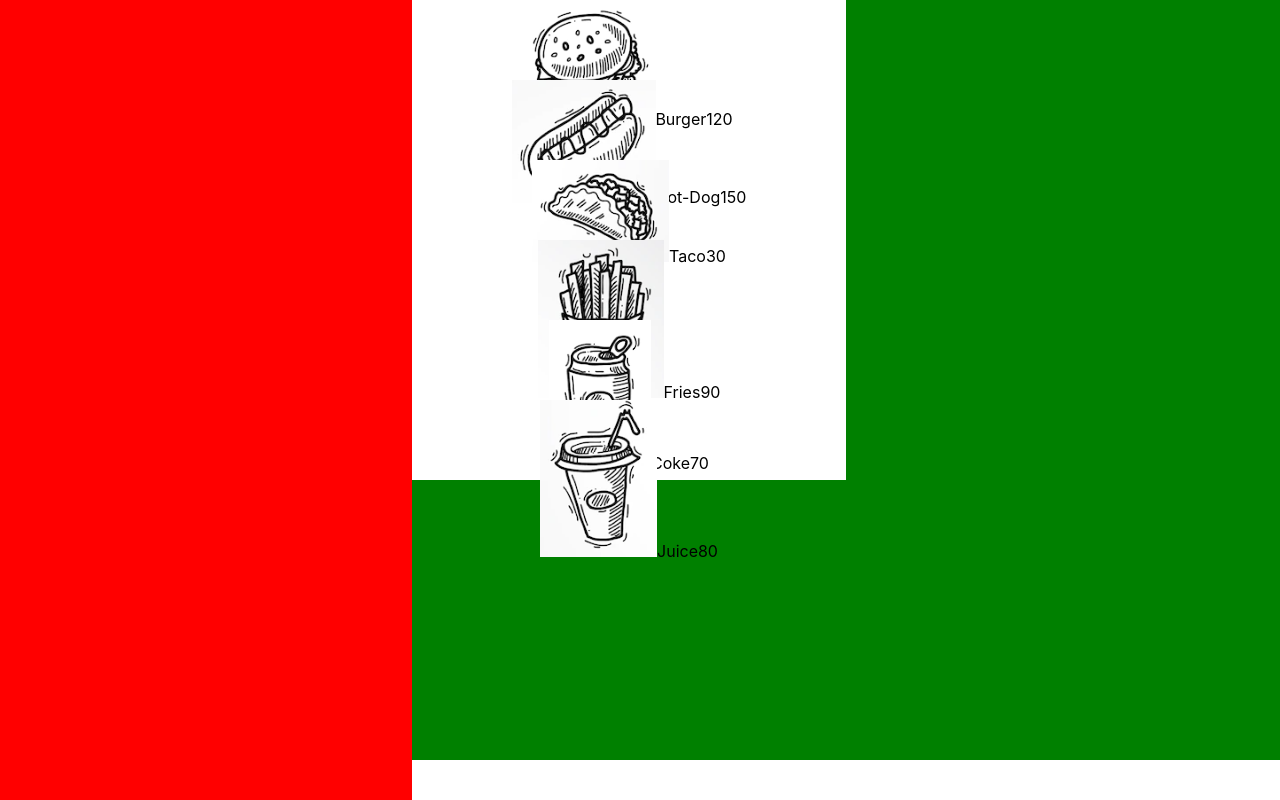
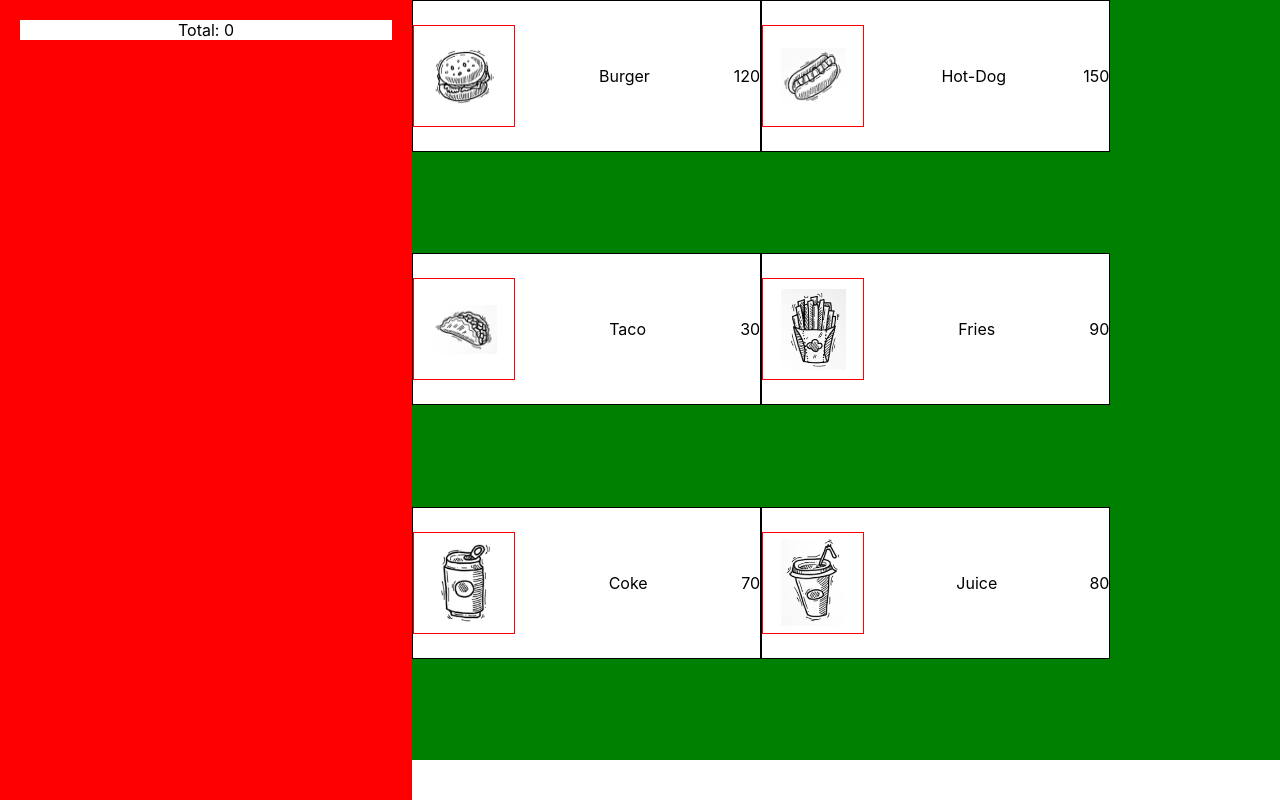
Before and after one commit to aibeksaaliev/test_7, a React (Create React App) app: page / in a window 1280 px wide. Built offline with nearby package versions, Linux system fonts and the light colour scheme.

Commit message:
created OrderCost component and added functional for counting order cost in App

```diff
--- a/src/components/MenuPosition/MenuPosition.css
+++ b/src/components/MenuPosition/MenuPosition.css
@@ -1,5 +1,22 @@
 .menu_position_box {
-    width: 50%;
-    height: 80px;
+    width: 40%;
+    height: 150px;
     background: #fff;
+    border: 1px solid #000;
+    display: flex;
+    align-items: center;
+    justify-content: space-between;
 }
+
+.position_img {
+    width: 100px;
+    height: 100px;
+    border: 1px solid red;
+    display: flex;
+}
+
+.position_img img {
+    width: 65px;
+    display: block;
+    margin: auto;
+}
--- a/src/components/MenuPosition/MenuPosition.tsx
+++ b/src/components/MenuPosition/MenuPosition.tsx
@@ -10,7 +10,9 @@ interface MenuPositionProps {
 const MenuPosition: React.FC<MenuPositionProps> = (props) => {
   return (
     <div className="menu_position_box" onClick={props.onclick}>
-      <img src={props.position.image} alt=""/>
+      <div className="position_img">
+        <img src={props.position.image} alt=""/>
+      </div>
       <span>{props.position.name}</span>
       <span>{props.position.price}</span>
     </div>
--- a/src/components/MenuWindow/MenuWindow.css
+++ b/src/components/MenuWindow/MenuWindow.css
@@ -2,4 +2,6 @@
     width: 70%;
     height: 95vh;
     background: green;
+    display: flex;
+    flex-wrap: wrap;
 }
--- a/src/components/OrderBox/OrderBox.tsx
+++ b/src/components/OrderBox/OrderBox.tsx
@@ -2,10 +2,12 @@ import React from 'react';
 import './OrderBox.css';
 import OrderDetails from "../OrderDetails/OrderDetails";
 import {OrderType} from "../../types";
+import OrderCost from "../OrderCost/OrderCost";
 
 interface OrderBoxProps {
   orderList: OrderType[];
   removeOrder: (name: string) => void;
+  totalCost: number;
 }
 
 const OrderBox: React.FC<OrderBoxProps> = (props) => {
@@ -22,6 +24,7 @@ const OrderBox: React.FC<OrderBoxProps> = (props) => {
           )
         }
       })}
+      <OrderCost totalCost={props.totalCost}/>
     </div>
   );
 };
--- /dev/null
+++ b/src/components/OrderCost/OrderCost.css
@@ -0,0 +1,3 @@
+.order_cost_box {
+    background: #fff;
+}
--- /dev/null
+++ b/src/components/OrderCost/OrderCost.tsx
@@ -0,0 +1,16 @@
+import React from 'react';
+import './OrderCost.css';
+
+interface OrderCostProps {
+  totalCost: number;
+}
+
+const OrderCost: React.FC<OrderCostProps> = (props) => {
+  return (
+    <div className="order_cost_box">
+      <span>Total: {props.totalCost}</span>
+    </div>
+  );
+};
+
+export default OrderCost;
--- a/src/container/App/App.tsx
+++ b/src/container/App/App.tsx
@@ -48,13 +48,21 @@ function App() {
     }));
   };
 
+  const getOrderCost = MENU.reduce((acc, position) => {
+    order.forEach(orderPosition => {
+      if (position.name === orderPosition.name) {
+        return acc += (position.price * orderPosition.amount);
+      }
+    });
+    return acc;
+  }, 0);
 
 
 
 
   return (
     <div className="App">
-      <OrderBox orderList={order} removeOrder={removeOrder}/>
+      <OrderBox orderList={order} removeOrder={removeOrder} totalCost={getOrderCost}/>
       <MenuWindow menu={MENU} getOrder={getOrder}/>
     </div>
   );
```
